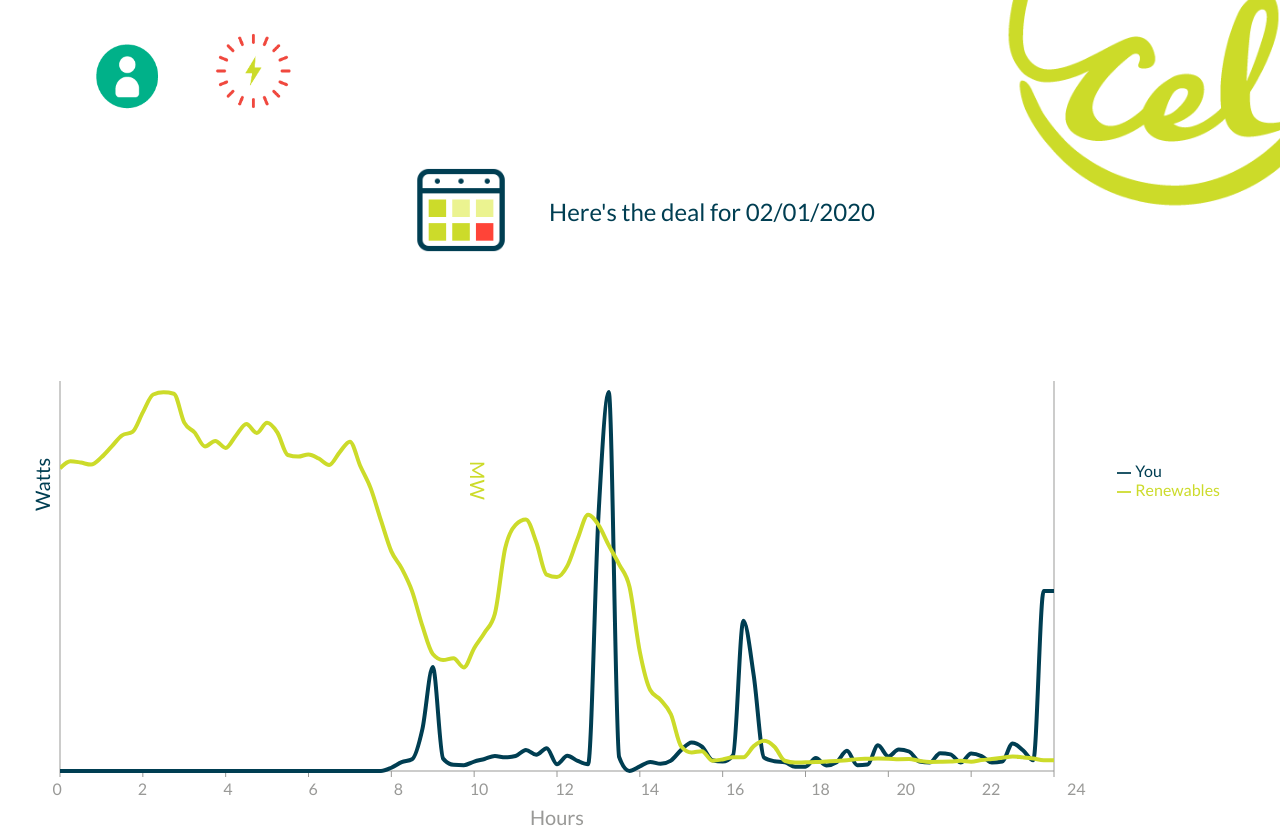
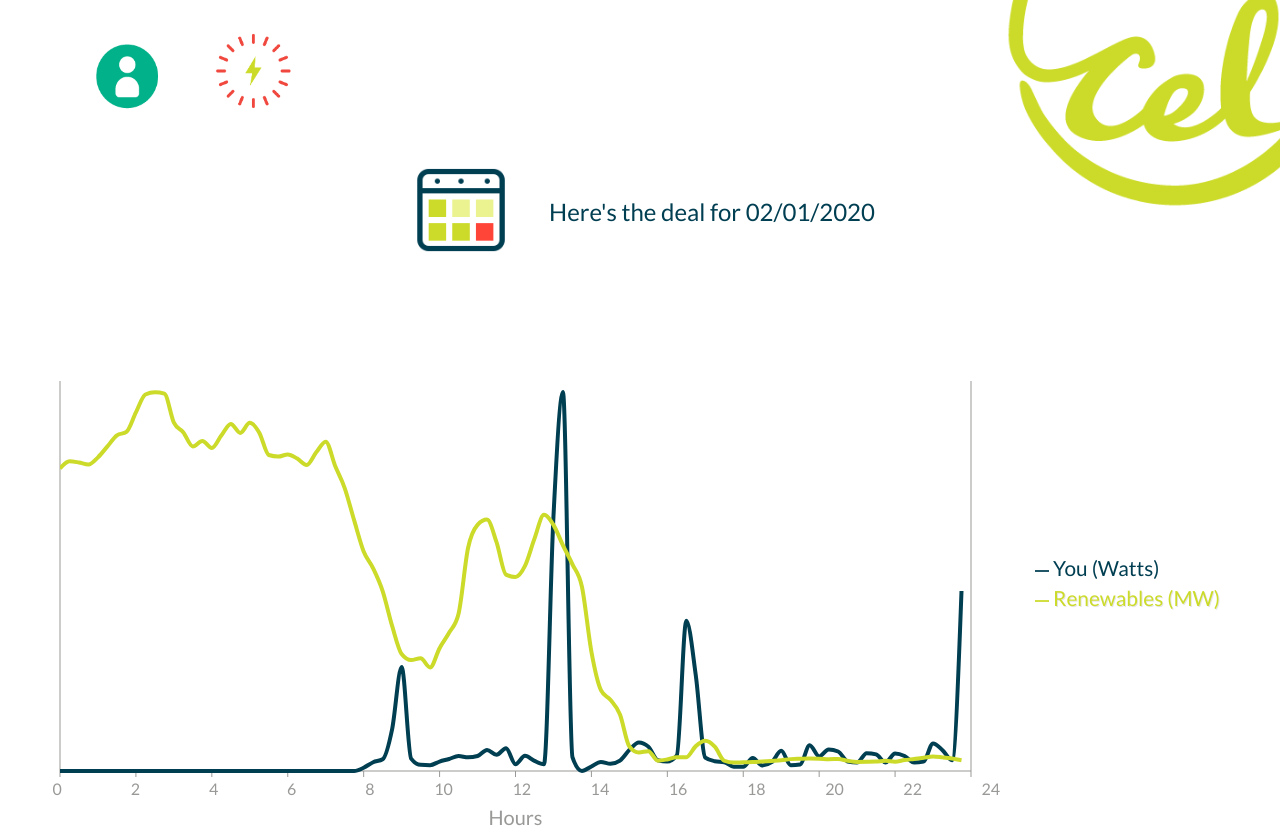
Before and after one commit to Community-Energy-Labs/GridShiftHackathon2020_Repo, a React (Create React App) app in the folder frontend/: page / in a window 1280 px wide. Built offline with nearby package versions, Linux system fonts and the light colour scheme.

Commit message:
style y axis and legend

```diff
--- a/frontend/src/App.js
+++ b/frontend/src/App.js
@@ -163,16 +163,19 @@ function App() {
           <YAxis
             tick={false}
             yAxisId="left"
-            label={<CustomizedY1Label />}
+            orientation="left"
             stroke='#999997'
-          />
+            angle={-90}
+            textAnchor="middle"
+          >
+          </YAxis>
           <YAxis
             tick={false}
             yAxisId="right"
             orientation="right"
-            label={<CustomizedY2Label />}
             stroke='#999997'
-          />
+          >
+          </YAxis>
           <CartesianGrid
             vertical={false}
             horizontal={false}
@@ -180,7 +183,7 @@ function App() {
           <Area
             yAxisId="left"
             type="monotone"
-            dataKey="You"
+            dataKey="You (Watts)"
             stroke="#003E52"
             strokeWidth={4}
             fillOpacity={0}
@@ -188,7 +191,7 @@ function App() {
           <Area
             yAxisId="right"
             type="monotone"
-            dataKey="Renewables"
+            dataKey="Renewables (MW)"
             stroke="#CCDB2A"
             strokeWidth={4}
             fillOpacity={0}
@@ -196,11 +199,8 @@ function App() {
           <Legend
             align='right'
             layout='vertical'
+            verticalAlign='middle'
             iconType='plainline'
-            wrapperStyle={{
-              top: 80,
-              right: 50
-            }}
           />
         </AreaChart>
       </ResponsiveContainer>
--- a/frontend/src/App.scss
+++ b/frontend/src/App.scss
@@ -101,3 +101,18 @@
   flex-direction: column;
   justify-content: center;
 }
+
+.recharts-default-legend {
+  font-size: 1.3rem;
+  margin-top: -3rem !important;
+}
+
+.legend-item-0 {
+  padding-bottom: 0.3rem;
+  color: #003E52;
+}
+
+.legend-item-1 {
+  color: #CCDB2A;
+  text-shadow: 1px 1px rgba(0, 0, 0, 0.1);
+}
--- a/frontend/src/utils/dataService.js
+++ b/frontend/src/utils/dataService.js
@@ -18,8 +18,8 @@ function getCombinedData() {
     let minuteFraction = parseInt(point.time.slice(3, 5)) / 60;
     let newPoint = {
       Time: hour + minuteFraction,
-      Renewables: renewablesData[idx].value,
-      You: point.value
+      'Renewables (MW)': renewablesData[idx].value,
+      'You (Watts)': point.value
     };
     combinedData.push(newPoint);
   });
```
